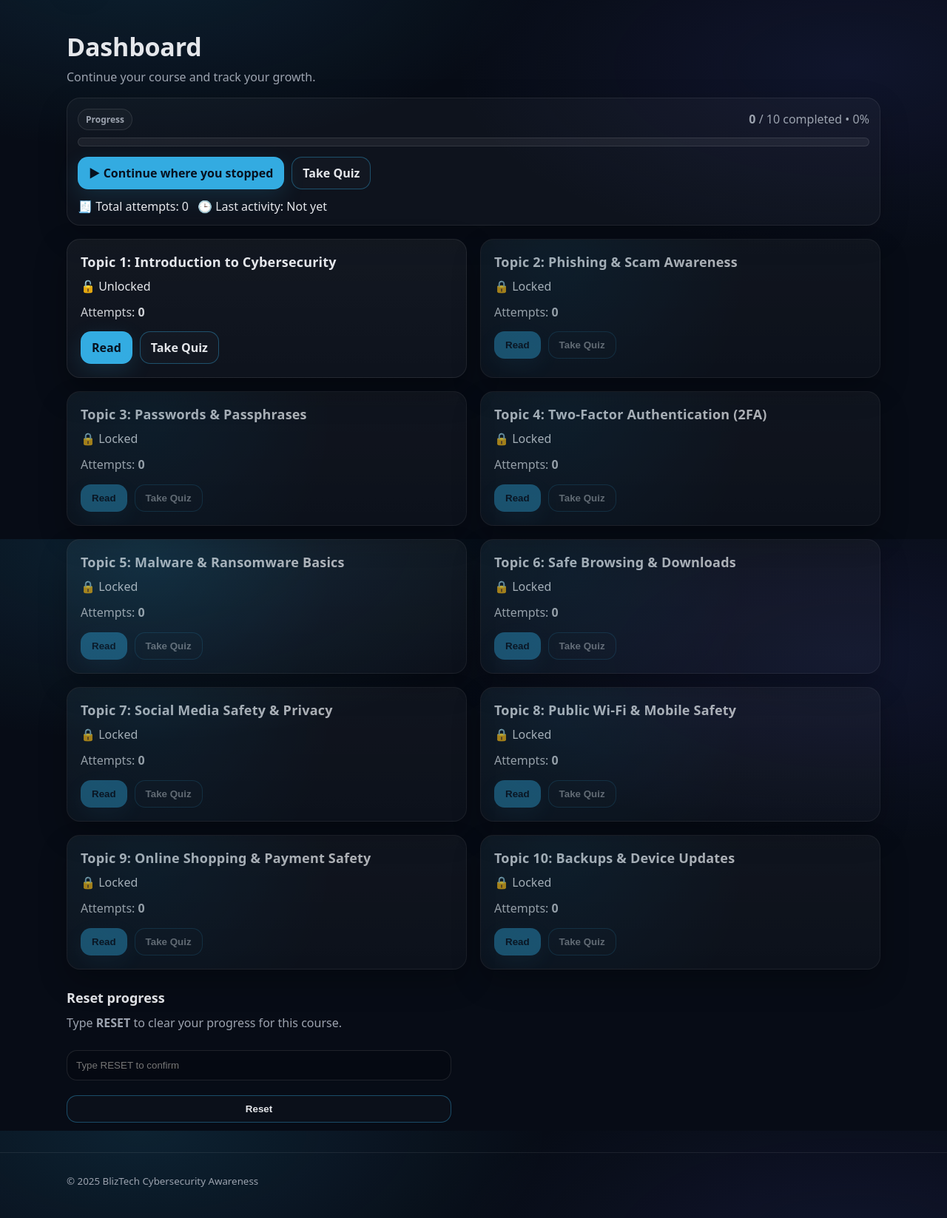
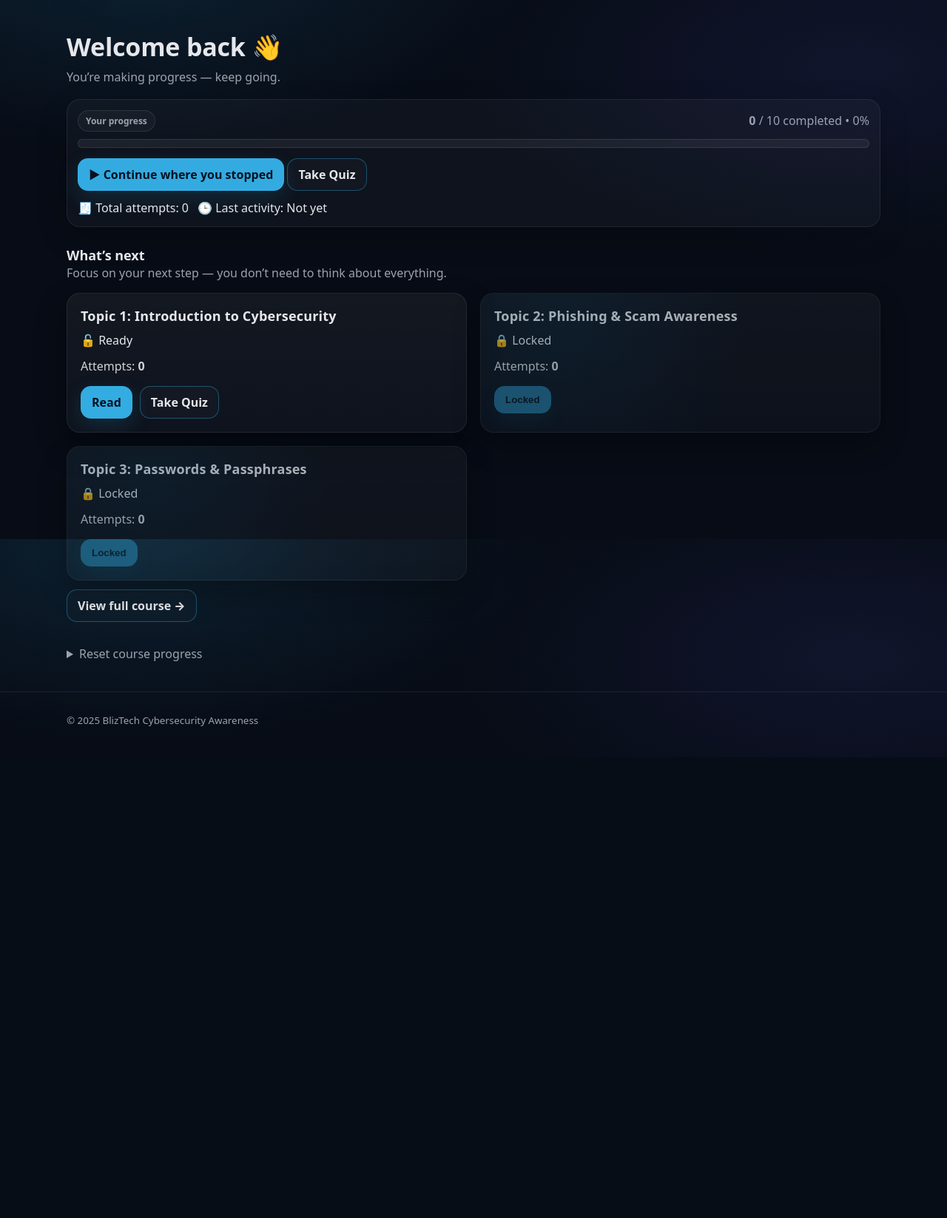
Before and after one commit to Teebliss97/Bliztech, a Flask app: page /dashboard in a window 1280 px wide. Shown: the part 71-1718 px from the top of the page at 74% size. After the commit the page ends 1067 px from the top, so only its background shows below. Run offline with Flask 3, Linux system fonts and the light colour scheme; a user stored in the database is signed in; tables that the repository leaves empty hold one stand-in row (values such as "Sample post").

Commit message:
Phase 6.2.1: dashboard UX polish and motivation-focused layout

```diff
--- a/app/templates/dashboard.html
+++ b/app/templates/dashboard.html
@@ -2,13 +2,16 @@
 
 {% block content %}
   <div class="page-head">
-    <h1 class="page-title">Dashboard</h1>
-    <p class="page-subtitle">Continue your course and track your growth.</p>
+    <h1 class="page-title">Welcome back 👋</h1>
+    <p class="page-subtitle">
+      You’re making progress — keep going.
+    </p>
   </div>
 
-  <div class="course-progress" style="margin-top:14px;">
+  <!-- ===================== PRIMARY PROGRESS CARD ===================== -->
+  <div class="course-progress" style="margin-top:16px;">
     <div class="course-progress-top">
-      <span class="badge">Progress</span>
+      <span class="badge">Your progress</span>
       <span class="course-progress-text">
         <strong>{{ stats.completed }}</strong> / {{ stats.total }} completed • {{ stats.percent }}%
       </span>
@@ -18,19 +21,22 @@
       <div class="course-bar-fill" style="width: {{ stats.percent }}%;"></div>
     </div>
 
-    <div style="display:flex; gap:10px; flex-wrap:wrap; margin-top:14px;">
+    <div style="margin-top:14px;">
       {% if stats.course_done %}
-        <a class="btn" href="{{ url_for('cert.certificate_home') }}">🎓 Get Certificate</a>
-        <a class="btn btn-outline" href="{{ url_for('topics.list_topics') }}">Review Topics</a>
+        <p class="muted">🎉 You’ve completed the course!</p>
+        <a class="btn" href="{{ url_for('cert.certificate_home') }}">🎓 Download Certificate</a>
       {% else %}
         {% if resume %}
-          <a class="btn" href="{{ url_for('topics.topic_detail', slug=resume.slug) }}">▶ Continue where you stopped</a>
-          <a class="btn btn-outline" href="{{ url_for('quizzes.quiz', slug=resume.slug) }}">Take Quiz</a>
+          <a class="btn" href="{{ url_for('topics.topic_detail', slug=resume.slug) }}">
+            ▶ Continue where you stopped
+          </a>
+          <a class="btn btn-outline" href="{{ url_for('quizzes.quiz', slug=resume.slug) }}">
+            Take Quiz
+          </a>
         {% elif next_topic %}
-          <a class="btn" href="{{ url_for('topics.topic_detail', slug=next_topic.slug) }}">▶ Continue: {{ next_topic.label }}</a>
-          <a class="btn btn-outline" href="{{ url_for('quizzes.quiz', slug=next_topic.slug) }}">Take Quiz</a>
-        {% else %}
-          <a class="btn" href="{{ url_for('topics.list_topics') }}">Go to Topics</a>
+          <a class="btn" href="{{ url_for('topics.topic_detail', slug=next_topic.slug) }}">
+            ▶ Continue learning
+          </a>
         {% endif %}
       {% endif %}
     </div>
@@ -38,15 +44,25 @@
     <div style="margin-top:12px; display:flex; gap:12px; flex-wrap:wrap;">
       <span class="pill pill-dark">🧾 Total attempts: {{ stats.attempts_total }}</span>
       {% if stats.last_activity %}
-        <span class="pill pill-dark">🕒 Last activity: {{ stats.last_activity.strftime('%d %b %Y, %H:%M') }}</span>
+        <span class="pill pill-dark">
+          🕒 Last activity: {{ stats.last_activity.strftime('%d %b %Y, %H:%M') }}
+        </span>
       {% else %}
         <span class="pill pill-dark">🕒 Last activity: Not yet</span>
       {% endif %}
     </div>
   </div>
 
-  <div class="topics-grid" style="margin-top:18px;">
-    {% for r in rows %}
+  <!-- ===================== WHAT'S NEXT ===================== -->
+  {% if not stats.course_done %}
+    <div style="margin-top:26px;">
+      <h2 class="section-title">What’s next</h2>
+      <p class="page-subtitle">
+        Focus on your next step — you don’t need to think about everything.
+      </p>
+
+      <div class="topics-grid">
+        {% for r in rows[:3] %}
           <div class="topic-card {% if not r.unlocked %}is-locked{% endif %} {% if r.passed %}is-completed{% endif %}">
             <div class="topic-top">
               <div class="topic-title-wrap">
@@ -54,9 +70,9 @@
 
                 <div class="topic-badges">
                   {% if r.passed %}
-                <span class="pill pill-green">✅ Completed{% if r.score is not none %} • {{ r.score }}%{% endif %}</span>
+                    <span class="pill pill-green">✅ Completed</span>
                   {% elif r.unlocked %}
-                <span class="pill pill-blue">🔓 Unlocked</span>
+                    <span class="pill pill-blue">🔓 Ready</span>
                   {% else %}
                     <span class="pill pill-gray">🔒 Locked</span>
                   {% endif %}
@@ -66,9 +82,6 @@
 
             <div class="topic-desc">
               Attempts: <strong>{{ r.attempts }}</strong>
-          {% if r.updated_at %}
-            • Last updated: <strong>{{ r.updated_at.strftime('%d %b %Y') }}</strong>
-          {% endif %}
             </div>
 
             <div class="topic-actions">
@@ -76,20 +89,34 @@
                 <a class="btn" href="{{ url_for('topics.topic_detail', slug=r.slug) }}">Read</a>
                 <a class="btn btn-outline" href="{{ url_for('quizzes.quiz', slug=r.slug) }}">Take Quiz</a>
               {% else %}
-            <button class="btn btn-disabled" disabled>Read</button>
-            <button class="btn btn-outline btn-disabled" disabled>Take Quiz</button>
+                <button class="btn btn-disabled" disabled>Locked</button>
               {% endif %}
             </div>
           </div>
         {% endfor %}
       </div>
 
-  <div style="margin-top:18px;">
-    <form method="POST" action="{{ url_for('main.reset_progress') }}" class="form" style="max-width:520px;">
-      <h2 class="section-title">Reset progress</h2>
-      <p class="page-subtitle">Type <strong>RESET</strong> to clear your progress for this course.</p>
+      <div style="margin-top:12px;">
+        <a class="btn btn-outline" href="{{ url_for('topics.list_topics') }}">
+          View full course →
+        </a>
+      </div>
+    </div>
+  {% endif %}
+
+  <!-- ===================== RESET (LOW PRIORITY) ===================== -->
+  <div style="margin-top:32px;">
+    <details>
+      <summary class="muted" style="cursor:pointer;">Reset course progress</summary>
+      <form method="POST" action="{{ url_for('main.reset_progress') }}" class="form" style="max-width:420px; margin-top:10px;">
+        <p class="page-subtitle">
+          Type <strong>RESET</strong> to clear your progress.
+        </p>
         <input name="confirm" placeholder="Type RESET to confirm" required>
-      <button class="btn btn-outline" type="submit" style="margin-top:10px;">Reset</button>
+        <button class="btn btn-outline" type="submit" style="margin-top:10px;">
+          Reset progress
+        </button>
       </form>
+    </details>
   </div>
 {% endblock %}
```
Lines whose indentation alone changed are shown as unchanged.
